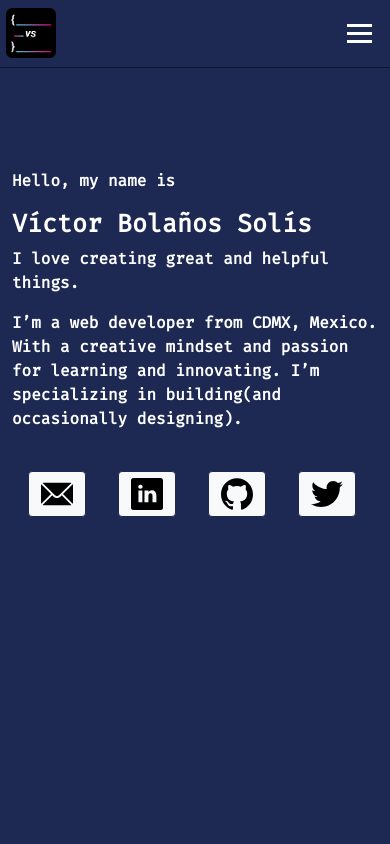
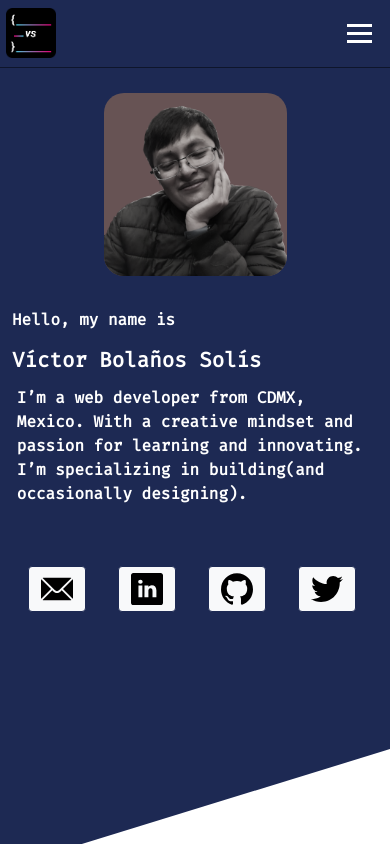
Before and after one commit to Vicktorbs/AngularPortfolio, an Angular app: page / in a window 390 px wide. Shown: the top 844 px of the page. Built offline with nearby package versions, Linux system fonts and the light colour scheme.

Commit message:
New - hero structure

```diff
--- a/src/app/components/about-me/about-me.component.html
+++ b/src/app/components/about-me/about-me.component.html
@@ -1,6 +1,6 @@
 <div class="container" id="about-me">
     <div class="row">
-        <div class="col-lg-9 mt-5 mb-5">
+        <div class="col-lg-12 mt-12 mb-12">
             <h4 class="font-headers">
                 About me
             </h4>
@@ -11,13 +11,5 @@
                 I’ve been working recently with technologies like Python, React, Svelte, NodeJs, MySQL, MongoDB, Angular5+, Express, HTML, CSS, Git, and Figma.
             </p>
         </div>
-        <div class="col-lg-3">
-            <div id="profile-picture-cotainer">
-                <div class="img-profile-box">
-                    <img src="/assets/img/victor_bolanos_solis.png" alt="Víctor Bolaños Solís">
-                </div>
-                <!-- <img src="/assets/img/VictorBolaosSolis-filter-picture.png" alt="Víctor Bolaños Solís" class="w-100 mt-5"> -->
-            </div>
-        </div>
     </div>
 </div>
--- a/src/app/components/hero/hero.component.css
+++ b/src/app/components/hero/hero.component.css
@@ -1,19 +1,49 @@
 .hero {
-    /* position: relative; */
     z-index: -1;
-    height: 110vh;
+    height: 95vh;
     color: #fff;
     background: var(--space-blue);
     clip-path: polygon(0 0, 100% 0, 100% 85%, 0% 100%);
 }
 
 .hero-container {
-    padding-top: 12vh;
+    padding-top: 10vh;
+    display: grid;
+    grid-template-columns: 70% 30%;
 }
 
+.font-headers {
+    grid-column-start: 1;
+    grid-column-end: 2;
+    grid-row-start: 1;
+    grid-row-end: 2;
+}
 .name-wrapper {
+    grid-column-start: 1;
+    grid-column-end: 2;
+    grid-row-start: 2;
+    grid-row-end: 3;
     display: grid;
     place-items: left;
+}
+
+.first-description {
+    grid-column-start: 1;
+    grid-column-end: 2;
+    grid-row-start: 3;
+    grid-row-end: 4;
+}
+
+.contact-buttons {
+    grid-column-start: 1;
+    grid-column-end: 2;
+    grid-row-start: 4;
+    grid-row-end: 5;
+}
+
+.font-super {
+    font-size: 3rem;
+    font-weight: bold;
 }
 
 .typing-effect {
@@ -23,6 +53,32 @@
     white-space: nowrap;
     overflow: hidden;
     border-right: 3px solid;
+}
+
+#profile-picture-cotainer {
+    transition: filter 1s;
+    grid-column-start: 2;
+    grid-column-end: 3;
+    grid-row-start: 1;
+    grid-row-end: 4;
+}
+
+.img-profile-box {
+    transition: all 0.3s ease;
+    position: relative;
+    border-radius: 20px;
+    filter: grayscale(0.9);
+    background: #F02D3A;
+}
+
+.img-profile-box img {
+    width: 100%;
+    border-radius: 20px;
+}
+
+.img-profile-box:hover {
+    filter: grayscale(0);
+    transform: scale(1.1);
 }
 
 @keyframes typing {
@@ -36,3 +92,47 @@
         border-color: transparent;
     }
 }
+
+@media (max-width: 992px) {
+    .font-super {
+        font-size: 2.3rem;
+    }
+}
+
+@media (max-width: 720px) {
+    .hero-container {
+        padding-top: 3vh;
+        display: grid;
+        grid-template-columns: 1fr;
+    }
+    #profile-picture-cotainer {
+        grid-column-start: 1;
+        grid-column-end: 2;
+        grid-row-start: 1;
+        grid-row-end: 2;
+        display: grid;
+    }
+    #profile-picture-cotainer .img-profile-box {
+        width: 50%;
+        place-self: center;
+    }
+    .greet {
+        margin-top: 2rem;
+        grid-row-start: 2;
+        grid-row-end: 3;
+    }
+    .name-wrapper {
+        grid-row-start: 3;
+        grid-row-end: 4;
+    }
+    .first-description {
+        padding: .3rem;
+        grid-row-start: 4;
+        grid-row-end: 5;
+    }
+    .contact-buttons {
+        grid-row-start: 5;
+        grid-row-end: 6;
+        width: max-content;
+    }
+}
--- a/src/app/components/hero/hero.component.html
+++ b/src/app/components/hero/hero.component.html
@@ -1,8 +1,6 @@
 <div class="hero">
     <div class="container hero-container">
-        <div class="row">
-            <div class="col-sm-12 col-md-11 col-lg-11">
-                <p class="font-headers">
+        <p class="font-headers greet">
             Hello, my name is
         </p>
         <div class="name-wrapper">
@@ -10,17 +8,13 @@
                 Víctor Bolaños Solís
             </h2>
         </div>
-            </div>
-        </div>
-        <div class="row">
-            <div class="col-sm-12 col-md-9 col-lg-9">
-                <p class="font-content">
-                    I love creating great and helpful things.
-                </p>
-                <p class="font-content">
+        <p class="font-content first-description">
             I’m a web developer from CDMX, Mexico. With a creative mindset and passion for learning and innovating. I’m specializing in building(and occasionally designing).
         </p>
-                <app-contact-buttons></app-contact-buttons>
+        <app-contact-buttons class="contact-buttons"></app-contact-buttons>
+        <div id="profile-picture-cotainer">
+            <div class="img-profile-box">
+                <img src="/assets/img/victor_bolanos_solis.png" alt="Víctor Bolaños Solís">
             </div>
         </div>
     </div>
--- a/src/styles.css
+++ b/src/styles.css
@@ -18,11 +18,6 @@
 
 .font-content {
     font-size: 1.6rem;
-    font-weight: bold;
-}
-
-.font-super {
-    font-size: 5rem;
     font-weight: bold;
 }
 
@@ -94,12 +89,9 @@ nav {
     }
 
     .font-super {
-        font-size: 25px;
+        font-size: 1.3rem !important;
         font-weight: bold;
     }
-    /* body {
-        overflow-x: hidden;
-    } */
     .nav-links {
         position: absolute;
         right: 0px;
```
Lines whose indentation alone changed are shown as unchanged.
